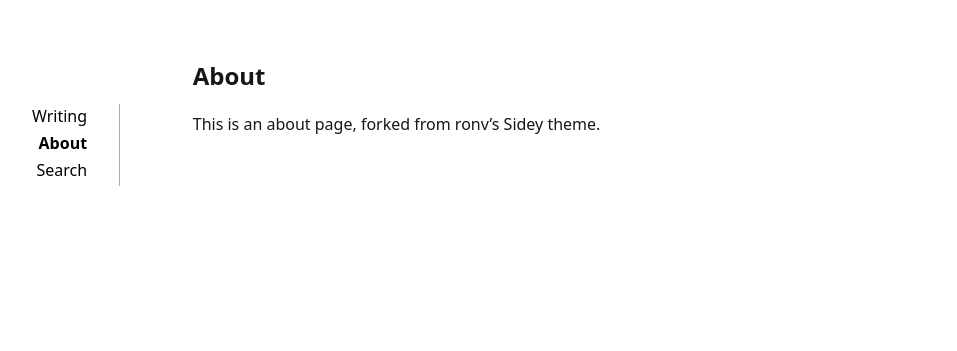
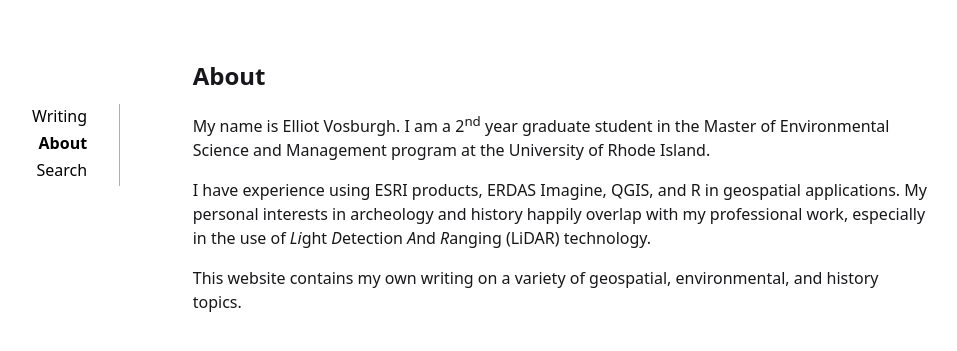
Before and after one commit to e-vos/e-vos.github.io, a Jekyll site: the page built from _pages/about.md, in a window 1280 px wide. Shown: the top 351 px of the page, without its empty margins (160-1117 px from the left). Built offline with Jekyll 4.4.1, drawn with Linux system fonts in a browser that asks for light colours.

Commit message:
Update about.md

```diff
--- a/_pages/about.md
+++ b/_pages/about.md
@@ -3,4 +3,8 @@ layout: page
 title: About
 ---
 
-This is an about page, forked from ronv's Sidey theme.
+My name is Elliot Vosburgh. I am a 2<sup>nd</sup> year graduate student in the Master of Environmental Science and Management program at the University of Rhode Island.
+
+I have experience using ESRI products, ERDAS Imagine, QGIS, and R in geospatial applications. My personal interests in archeology and history happily overlap with my professional work, especially in the use of *Li*ght *D*etection *A*nd *R*anging (LiDAR) technology.
+
+This website contains my own writing on a variety of geospatial, environmental, and history topics.
```
